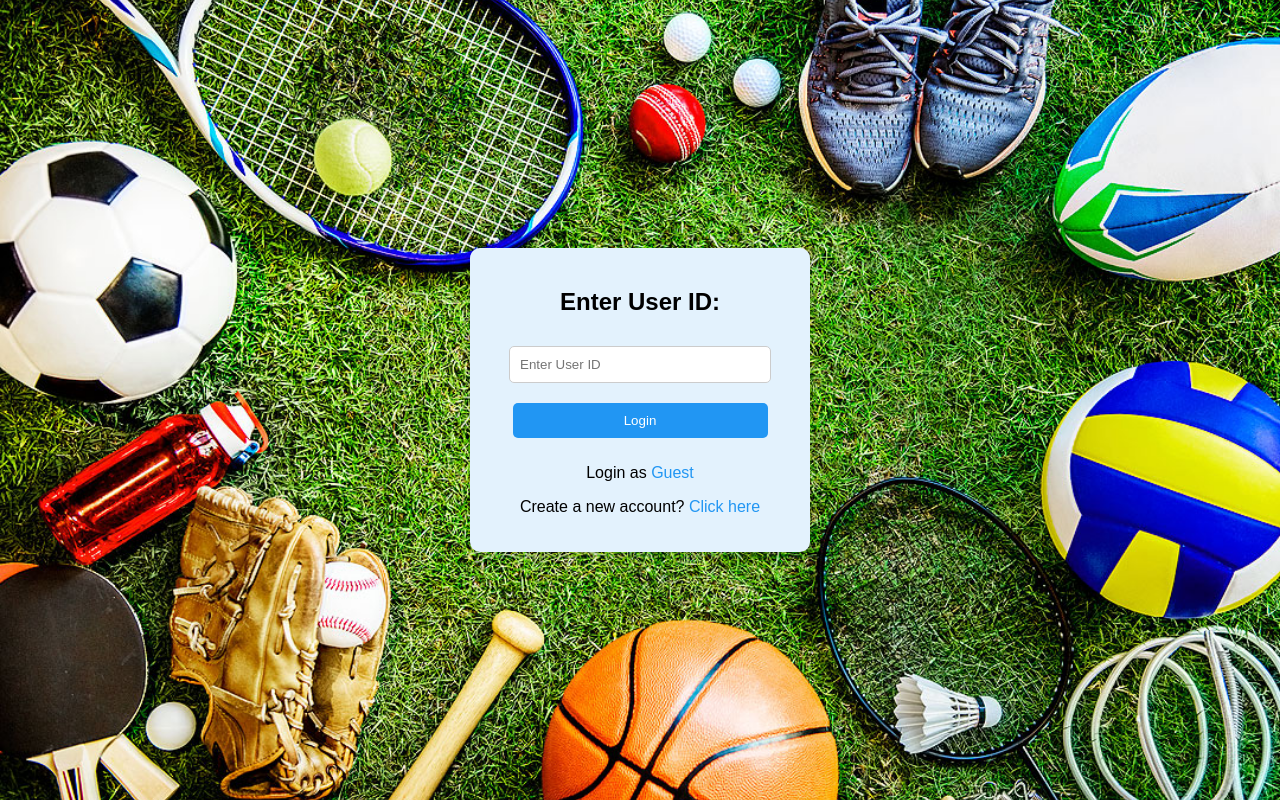
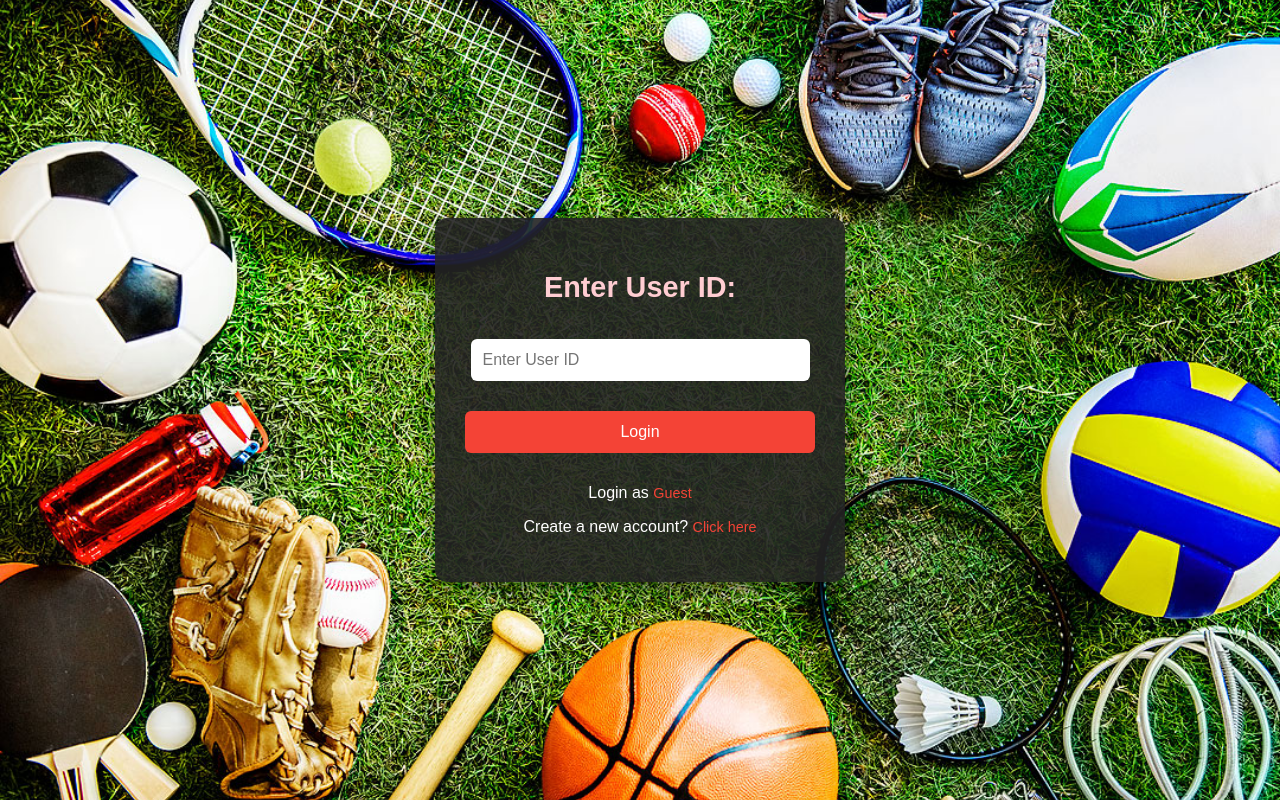
Before and after one commit to FerosC101/JudoManagementApp, a Flask app: page / in a window 1280 px wide. Run offline with Flask 3, Linux system fonts and the light colour scheme.

Commit message:
fixed login

```diff
--- a/src/app.py
+++ b/src/app.py
@@ -11,23 +11,29 @@ db.init_app(app)
 def home():
     return render_template('login.html')
 
+
 @app.route('/login', methods=['GET', 'POST'])
 def login():
     if request.method == 'POST':
-        user_id = request.form.get('user_id')
-        user = Users.query.filter_by(user_id=user_id).first()
+        user_id = request.form.get('user_id')  # Fetch the user ID from the form
+        user = Users.query.filter_by(user_id=user_id).first()  # Query the database for the user
 
-        if user:
+        if user:  # If a user with the given ID exists
+            session['user_id'] = user.user_id  # Store the user's ID in the session
+            session['role'] = user.role  # Store the user's role in the session
+
+            # Redirect based on user role
             if user.role == 'Admin':
                 return redirect(url_for('admin_dashboard'))
             elif user.role == 'Athlete':
-                return redirect(url_for('athlete_dashboard'))
+                return redirect(url_for('dashboard.html'))  # Athlete goes to 'dashboard.html'
             else:
                 return redirect(url_for('guest_dashboard'))
         else:
             flash("Invalid User ID. Please try again or create a new account.", "error")
             return redirect(url_for('login'))
     return render_template('login.html')
+
 
 @app.route('/register', methods=['GET', 'POST'])
 def register():
--- a/src/config.py
+++ b/src/config.py
@@ -1,4 +1,4 @@
 class Config:
     SECRET_KEY = 'sigma'
-    SQLALCHEMY_DATABASE_URI = 'postgresql://vince:42699@localhost/judo_management'
+    SQLALCHEMY_DATABASE_URI = "postgresql+psycopg2://vince:426999@localhost:5432/judo_management"
     SQLALCHEMY_TRACK_MODIFICATIONS = False
--- a/src/templates/login.html
+++ b/src/templates/login.html
@@ -9,52 +9,64 @@
             font-family: Arial, sans-serif;
             background: url('src/static/assets/sports-tools.jpg') no-repeat center center fixed;
             background-size: cover;
+            background-color: #222; /* Fallback color */
             margin: 0;
             padding: 0;
             display: flex;
             justify-content: center;
             align-items: center;
             height: 100vh;
+            color: #fff;
         }
         .login-container {
-            background: #E3F2FD;
-            padding: 20px;
-            border-radius: 10px;
-            box-shadow: 0px 4px 10px rgba(0, 0, 0, 0.2);
+            background: rgba(35, 35, 35, 0.9);
+            padding: 30px;
+            border-radius: 12px;
+            box-shadow: 0 8px 20px rgba(0, 0, 0, 0.5);
             text-align: center;
-            width: 300px;
+            width: 350px;
         }
         .login-container h2 {
             margin-bottom: 20px;
+            color: #FFCDD2; /* Light red for the heading */
+            font-size: 1.8rem;
         }
         .login-container input {
-            width: 80%;
-            padding: 10px;
-            margin: 10px 0;
-            border-radius: 5px;
-            border: 1px solid #ccc;
+            width: 90%;
+            padding: 12px;
+            margin: 15px 0;
+            border-radius: 6px;
+            border: none;
+            outline: none;
+            font-size: 1rem;
+        }
+        .login-container input:focus {
+            border: 2px solid #F44336; /* Red border on focus */
         }
         .login-container button {
-            width: 85%;
-            padding: 10px;
-            margin: 10px 0;
-            background-color: #2196F3;
+            width: 100%;
+            padding: 12px;
+            margin: 15px 0;
+            background-color: #F44336; /* Primary red color */
             color: white;
+            font-size: 1rem;
             border: none;
-            border-radius: 5px;
+            border-radius: 6px;
             cursor: pointer;
+            transition: background-color 0.3s;
         }
         .login-container button:hover {
-            background-color: #1976D2;
+            background-color: #D32F2F; /* Darker red on hover */
         }
         .login-container a {
-            color: #2196F3;
+            color: #F44336; /* Red for links */
             text-decoration: none;
+            font-size: 0.9rem;
         }
         .login-container a:hover {
             text-decoration: underline;
         }
-        <img src="../static/assets/sports-tools.jpg" height="720" width="1080"/></style>
+    </style>
 </head>
 <body>
     <div class="login-container">
@@ -66,5 +78,6 @@
         <p>Login as <a href="/guest">Guest</a></p>
         <p>Create a new account? <a href="/register">Click here</a></p>
     </div>
+
 </body>
 </html>
```
Also changed, not shown: src/model.py (+53 -24 lines), src/templates/dashboard.html (+28 -26 lines).
